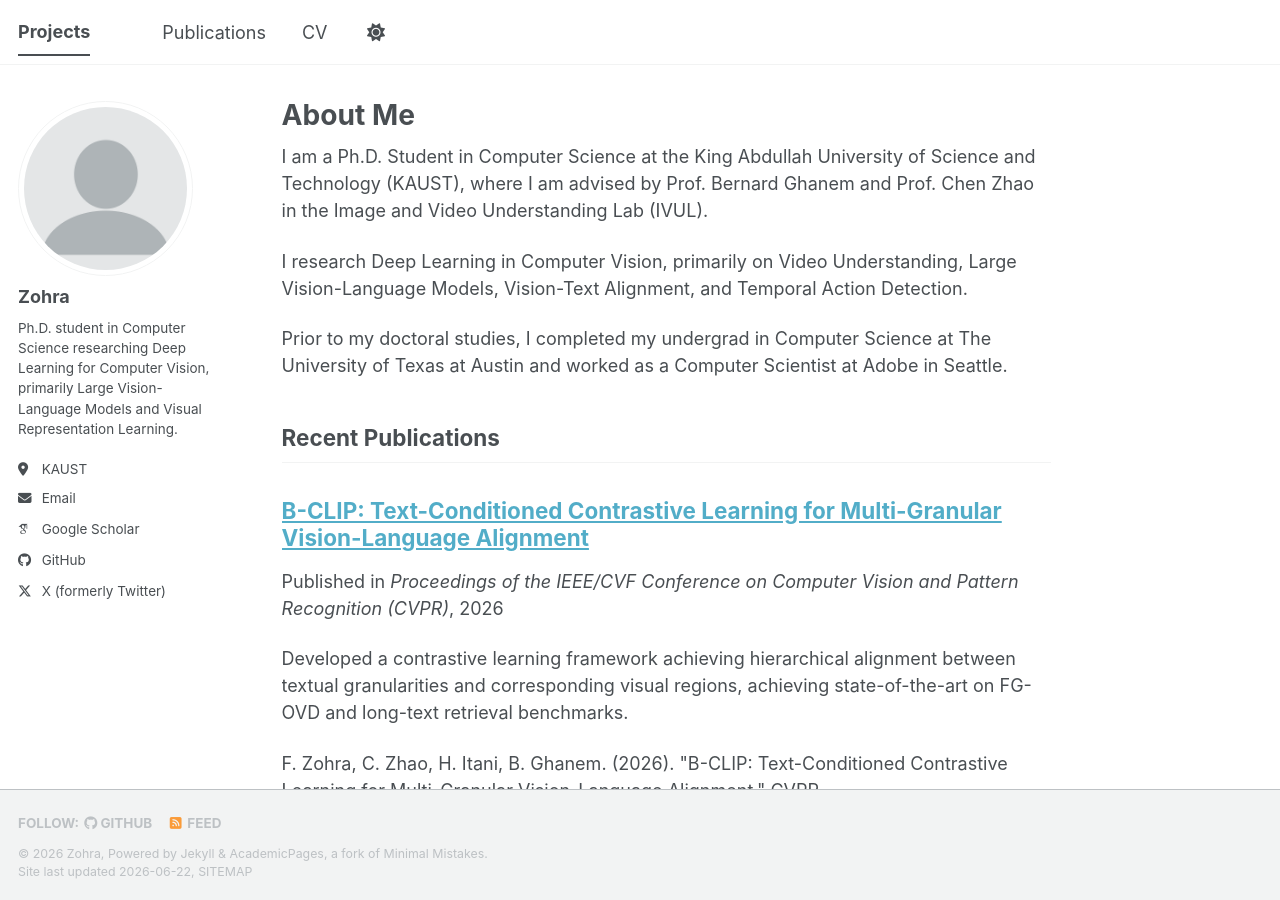
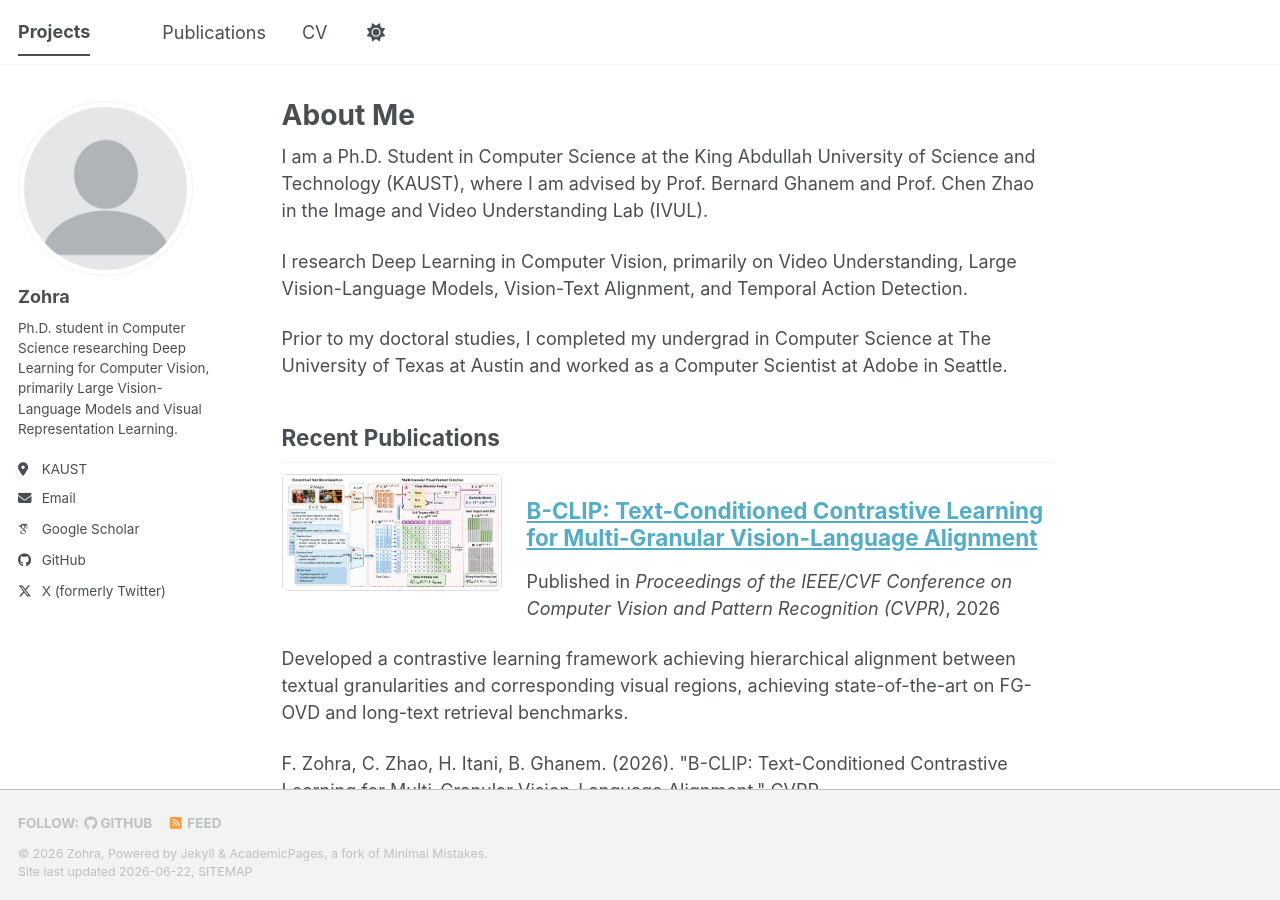
Before and after one commit to fzohra/fzohra.github.io, a Jekyll site: the page built from _pages/about.md, in a window 1280 px wide and 900 px high. Built offline with Jekyll 4.4.1, drawn with Linux system fonts in a browser that asks for light colours; some web fonts are replaced; a script that is not in the unit is left out.

Commit message:
Update archive-single.html

```diff
--- a/_includes/archive-single.html
+++ b/_includes/archive-single.html
@@ -14,15 +14,9 @@
 
 <div class="{{ include.type | default: "list" }}__item">
   <article class="archive__item" itemscope itemtype="http://schema.org/CreativeWork" style="overflow: auto;">
-    {% if include.type == "grid" and teaser %}
-      <div class="archive__item-teaser">
-        <img src=
-          {% if teaser contains "://" %}
-            "{{ teaser }}"
-          {% else %}
-            "{{ teaser | prepend: "/images/" | prepend: base_path }}"
-          {% endif %}
-          alt="">
+    {% if teaser %}
+      <div class="archive__item-teaser" style="float: left; width: 220px; margin-right: 25px; margin-bottom: 15px;">
+        <img src={% if teaser contains "://" %}"{{ teaser }}"{% else %}"{{ teaser | prepend: "/images/" | prepend: base_path }}"{% endif %} alt="" style="width: 100%; border-radius: 5px; border: 1px solid #ddd;">
       </div>
     {% endif %}
 
```
